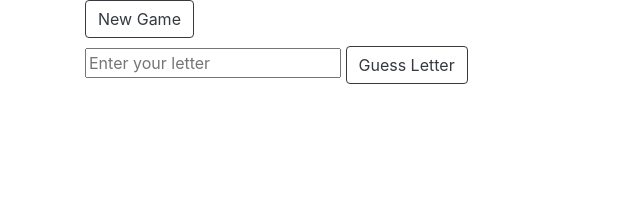
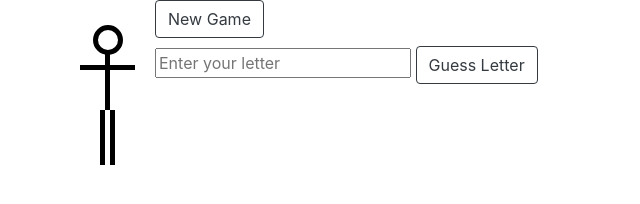
Before and after one commit to SJerrod/Dino-ipsum, a website built with webpack: page src/index.html in a window 1280 px wide. Shown: the whole page, without its empty margins (0-640 px from the left). Built offline with nearby package versions, Linux system fonts and the light colour scheme.

Commit message:
add styling and hangman
Co-authored-by: Zahnen Garner <zahnen@gmail.com>

```diff
--- a/src/css/styles.css
+++ b/src/css/styles.css
@@ -0,0 +1,58 @@
+.head {
+  border: 5px solid black;
+  width: 30px;
+  height: 30px;
+  border-radius: 50%;
+  position: absolute;
+  top: 25px;
+  left: 93px;
+}
+
+.body {
+  background-color: black;
+  width: 5px;
+  height: 60px;
+  left: 105px;
+  position: absolute;
+  top: 50px;
+}
+
+.armL {
+  background-color: black;
+  width: 30px;
+  height: 5px;
+  position: absolute;
+  top: 65px;
+  left: 80px;
+}
+
+.armR {
+  background-color: black;
+  width: 30px;
+  height: 5px;
+  position: absolute;
+  top: 65px;
+  left: 105px;
+}
+
+.legL {
+  background-color: black;
+  width: 5px;
+  height: 55px;
+  position: absolute;
+  top: 110px;
+  left: 100px;
+}
+
+.legR {
+  background-color: black;
+  width: 5px;
+  height: 55px;
+  position: absolute;
+  top: 110px;
+  left: 110px;
+}
+
+.container {
+  float: right;
+}
--- a/src/index.html
+++ b/src/index.html
@@ -6,11 +6,16 @@
   <title>Document</title>
 </head>
 <body>
+  <div class="hangman">
+    <p class="head"></p>
+    <p class="body"></p>
+    <p class="armL"></p>
+    <p class="armR"></p>
+    <p class="legL"></p>
+    <p class="legR"></p>
+  </div>
   <div class="container">
     <button type="button" class="btn btn-outline-dark" id="start">New Game</button>
-    <div class="hangman">
-
-    </div>
     <h1 id="keyWord"></h1>
     <input type="text" class="guess" placeholder="Enter your letter">
     <button type="submit" class="btn btn-outline-dark" id="guess">Guess Letter</button>
--- a/src/main.js
+++ b/src/main.js
@@ -12,11 +12,22 @@ function hideWord(word) {
   return answer;
 }
 
+function checkGuess(letter, word) {
+  for (let i=0; i<word.length; i++) {
+    if (word[i] === letter) {
+      // answer[i] = letter;
+      console.log("Yes");
+      return "YES";
+    } else {
+      console.log("No");
+      return "DOESNT CONTAIN THAT LETTER! punk";
+    }
+  }
+}
+
 $(document).ready(function() {
   $('#start').click(function() {
     $('#start').hide();
-    // let letter = $('.guess').val();
-
     let promise= Word.getWord();
 
     promise.then(function(response) {
@@ -29,4 +40,9 @@ $(document).ready(function() {
       $('.guessed').text(`There was an error: ${error}`);
     });
   });
+  $('#guess').click(function() {
+    let letter = $('.guess').val();
+    checkGuess(letter, word);
+    console.log(checkGuess(letter, word));
+  });
 });
```
